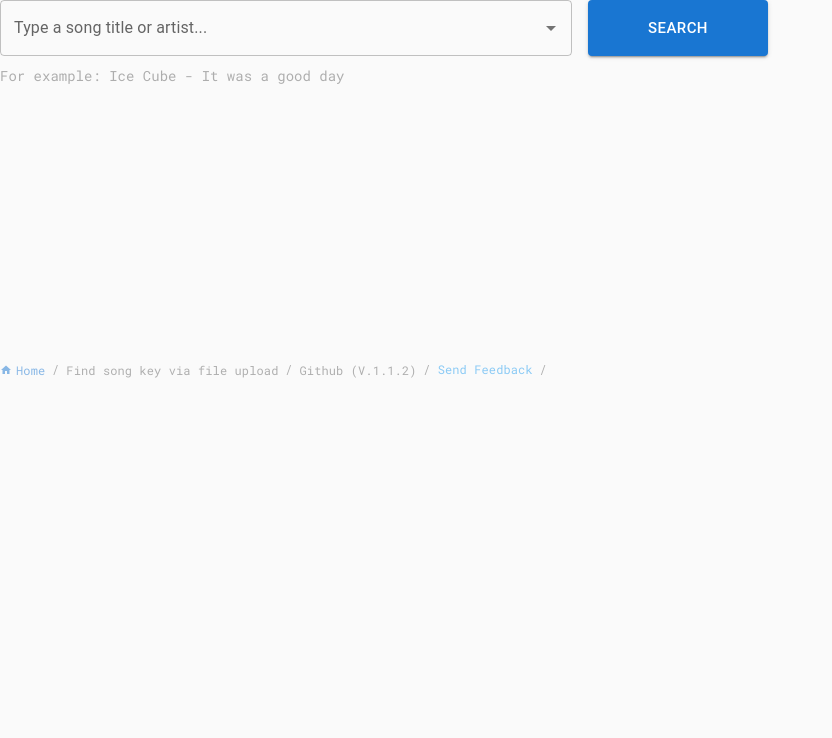
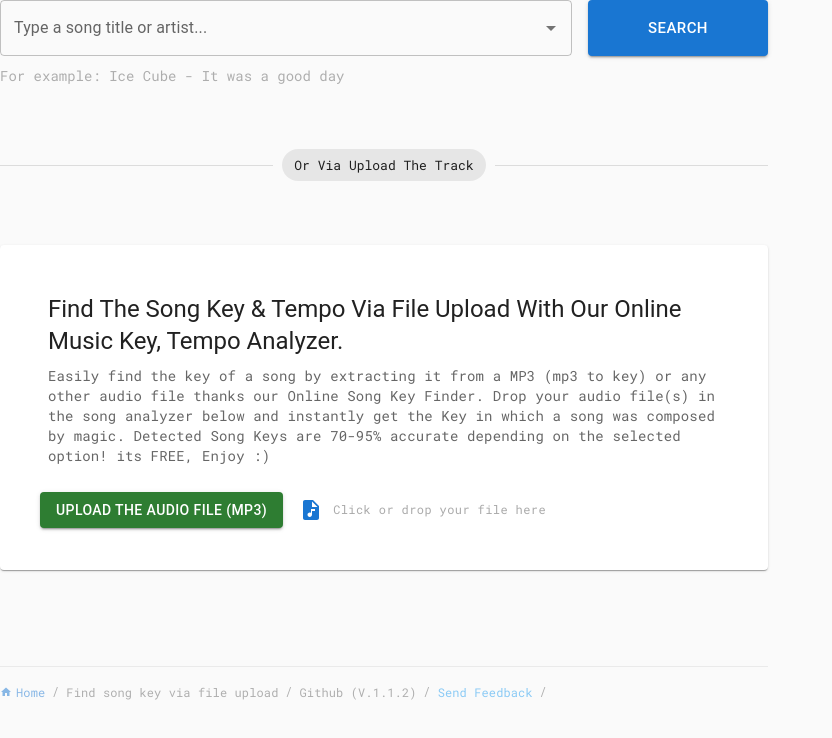
Before and after one commit to vah7id/song-key-bpm-finder-app, a Next.js app: page /components/SearchInput in a window 1280 px wide. Shown: the top 738 px of the page, without its empty margins (0-832 px from the left). Built offline with nearby package versions, Linux system fonts and the light colour scheme.

Commit message:
autocomplete and render the search result has been implemented

```diff
--- a/pages/api/findBpm.js
+++ b/pages/api/findBpm.js
@@ -27,17 +27,9 @@ export default function handler(req, res) {
     spotifyApi.clientCredentialsGrant().then(
         function(data) {
             spotifyApi.setAccessToken(data.body['access_token']);
-            spotifyApi.search(req.query.title, ['track'], { limit : 10, offset : 1 }).then(function(data) {
+            spotifyApi.search(req.query.title, ['track'], { limit : 20, offset : 1 }).then(function(data) {
                 if(!data.body.tracks || data.body.tracks.items.length === 0) {
-                    res.status(200).json({
-                        songKey: -1,
-                        tempo: -1,
-                        duration: "",
-                        artist: "",
-                        title: "",
-                        artwork: "",
-                        spotifyLink: ""
-                    });
+                    res.status(200).json({data: []});
                 }
 
                 const tracks = data.body.tracks.items;
@@ -51,28 +43,17 @@ export default function handler(req, res) {
                             }
                         })
                     }, 500)
-
                 })
 
 
               },
               function(err) {
                 console.log(err)
-                res.status(200).json({
-                    songKey: -1,
-                    tempo: -1,
-                    duration: -1,
-                    mode: -1
-                });
+                res.status(400).json({err: err, data: []});
              });
         },
         function(err) {
-            res.status(200).json({
-                songKey: -1,
-                tempo: -1,
-                duration: -1,
-                mode: -1
-            });
+            res.status(200).json({err: err, data: []});
         });
 
   }
--- a/pages/components/SearchInput.js
+++ b/pages/components/SearchInput.js
@@ -56,7 +56,7 @@ export default function SearchInput() {
         if(!query) {
             return;
         }
-        const title = query.label
+        const title = query
         setIsFetching(true);
         console.log(title)
         if(title === "") {
@@ -175,10 +175,11 @@ export default function SearchInput() {
                         onKeyUp={handleAutoComplete}
                         onKeyDown={(e) => {
                             if(e.keyCode == 13){
+                                console.log(e.target.value)
                                 handleChange(e.target.value)
                              }
                         }}
-                        onChange={(e, value) => handleChange(value)}
+                        onChange={(e, value) => handleChange(value.label)}
                         onPaste={handlePaste}
                         options={autocompleteItems}
                         sx={{ width: '100%' }}
@@ -209,7 +210,7 @@ export default function SearchInput() {
                 </Box>}
 
             </Box>
-            {tracksData && tracksData.length > 0 && <Box sx={{ width: '100%', mt: '25px' }}>
+            {(tracksData && tracksData.length > 0 && features && features.length > 0) && <Box sx={{ width: '100%', mt: '25px' }}>
                     <Grid  container spacing={2}>
                         {tracksData.map((track, index) => {
                             if(!features[index]) {
@@ -218,6 +219,7 @@ export default function SearchInput() {
                             return (<Grid key={track.id} item xs={12}>
                                 <Card sx={{ display: 'flex' }}>
                                 <CardMedia
+                                    className={styles.cardImage}
                                     component="img"
                                     alt={track.artists[0].name+' - '+track.name}
                                     sx={{ width: 200 }}
@@ -225,20 +227,20 @@ export default function SearchInput() {
                                 />
                                 <Box sx={{ width: '100%' ,display: 'flex', flexDirection: 'column' }}>
                                     <CardContent sx={{flex: '1 0 auto', paddingLeft: '24px'}}>
-                                         <Box sx={{ float: 'left' ,width: '60%', padding: '12px' }}>
+                                         <Box className={styles.cardObject}>
                                         <Typography style={{width: '100%'}} gutterBottom variant="h5" component="div">
                                             {track.artists[0].name}
                                         </Typography>
-                                        <Typography style={{width: '100%', display: 'block', margin: '-10px 0 20px 0'}}  sx={{fontSize: '16px', paddingTop: '0'}} variant="caption" color="text.secondary">
+                                        <Typography style={{width: '100%', display: 'block', margin: '-10px 0 30px 0'}}  sx={{fontSize: '16px', paddingTop: '0'}} variant="caption" color="text.secondary">
                                             {track.name}
                                         </Typography>
-                                        <Link target="_blank" href={track.external_urls.spotify}><Button color="success" variant="contained" startIcon={<PlayCircleFilledWhiteIcon />}>
+                                        <Link target="_blank" href={track.external_urls.spotify}><Button color="success" variant="outlined" startIcon={<PlayCircleFilledWhiteIcon />}>
                                             Listen on Spotify
                                         </Button></Link>
                                         </Box>
-                                        <Box sx={{ float: 'right' ,width: '30%', maxWidth: '300px', bgcolor: 'background.paper' }}>
+                                        <Box className={styles.cardOptions} sx={{ bgcolor: 'background.paper' }}>
                                         <nav>
-                                            <List>
+                                            <List sx={{ flex: '1 1 auto' }}>
                                             <ListItem disablePadding>
                                                 <ListItemButton>
                                                 <ListItemIcon>
@@ -275,8 +277,37 @@ export default function SearchInput() {
                 </Grid>
             </Box>}
 
-            <Box sx={{ width: '100%',  paddingTop: '25px', color: '#ccc' }}>
-                <Breadcrumbs sx={{ width: '100%', fontSize: '12px', marginTop: '250px', marginBottom: '12px', opacity: 0.5 }} aria-label="breadcrumb">
+            <Divider sx={{mt: 8}}>
+                <Chip label="Or Via Upload The Track" />
+            </Divider>
+            <Card sx={{ maxWidth: '100%', mt: 8, padding: 4 }}>
+              <CardContent>
+                <Typography gutterBottom variant="h5" component="div">
+                Find The Song Key & Tempo Via File Upload With Our Online Music Key, Tempo Analyzer.
+                </Typography>
+                <Typography variant="body2" color="text.secondary">
+                Easily find the key of a song by extracting it from a MP3 (mp3 to key) or any other audio file thanks our Online Song Key Finder. Drop your audio file(s) in the song analyzer below and instantly get the Key in which a song was composed by magic. Detected Song Keys are 70-95% accurate depending on the selected option! its FREE, Enjoy :)
+                </Typography>
+                </CardContent>
+                <CardActions>
+                <Button color="success" variant="contained" component="label">
+                Upload The Audio File (MP3)
+                    <input hidden accept="image/*" multiple type="file" />
+                </Button>
+                <IconButton color="primary" aria-label="upload picture" component="label">
+                    <input hidden accept="image/*" type="file" />
+                    <AudioFileIcon />
+                    <Typography sx={{paddingLeft: '10px', color: '#aaa'}} variant="caption"> Click or drop your file here</Typography>
+                </IconButton>
+
+            </CardActions>
+            </Card>
+
+            <Divider sx={{mt: 12, opacity: 0.5}}>
+            </Divider>
+            <Box sx={{ width: '100%',  paddingTop: '16px', color: '#ccc' }}>
+
+                <Breadcrumbs sx={{ width: '100%', fontSize: '12px', marginTop: '0px', marginBottom: '12px', opacity: 0.5 }} aria-label="breadcrumb">
                     <Link
                         title="Home"
                         underline="hover"
@@ -310,7 +341,11 @@ export default function SearchInput() {
                     </Link>
                     <a href="https://twitter.com/intent/tweet?screen_name=songkeybpmfinder-app&ref_src=twsrc%5Etfw" style={{color: '#1d9bf0'}} data-show-count="false">Send Feedback</a><script async src="https://platform.twitter.com/widgets.js"></script>
                 </Breadcrumbs>
+
+
                 </Box>
+
+
                 <Snackbar anchorOrigin={{ vertical: 'top', horizontal: 'center' }} open={openSnackbar} autoHideDuration={5000} onClose={handleSnackbarClose}>
                     <Alert onClose={handleSnackbarClose} severity={notification.type || 'error'} sx={{ width: '100%' }}>
                         {notification.message || ''}
--- a/pages/index.js
+++ b/pages/index.js
@@ -6,6 +6,8 @@ import SearchInput from './components/SearchInput'
 import { gtag, install } from 'ga-gtag';
 import { useEffect } from 'react'
 import Image from 'next/image'
+import { PianoOutlined } from '@mui/icons-material';
+
 export default function Home() {
   useEffect(() => {
     install('G-CS3ZP0C44M');
@@ -47,6 +49,7 @@ export default function Home() {
       <main lang="en" className={styles.main}>
 
         <h1 className={styles.title}>
+          <PianoOutlined color="primary" sx={{fontSize: '42px', verticalAlign: 'middle', margin: '-5px 10px 0 0'}} />
           <Link title="homepage" href="/">SONG-KEY-BPM FINDER</Link>
         </h1>
         <Typography variant="h2" style={{ fontSize: '0.85rem', lineHeight: '20px', opacity: '0.4', textAlign: 'center', margin: '16px 0 40px 0' }}>
--- a/styles/Home.module.css
+++ b/styles/Home.module.css
@@ -56,6 +56,18 @@
 .title a:active {
   text-decoration: underline;
 }
+
+.cardOptions {
+  width: 40% !important;
+   display: flex
+}
+
+.cardObject {
+  float: left !important;
+  width: 60% !important;
+  padding: 12px;
+}
+
 .artwork {
   max-width: 150px;
   min-width: 150px;
@@ -180,7 +192,6 @@
     flex-direction: column;
   }
 
-
 }
 
 @media (max-width: 768px) {
@@ -189,7 +200,16 @@
     margin-bottom: 20px !important;
     width: 100% !important;
   }
+  .cardImage {
+    display: none !important
+  }
   .artwork {
     display: none !important;
   }
+  .cardObject {
+    width: 100% !important;
+  }
+  .cardOptions {
+    width: 100% !important;
+  }
 }
--- a/styles/globals.css
+++ b/styles/globals.css
@@ -10,7 +10,7 @@ body {
 a {
   color: inherit;
   font-family: 'Roboto Mono', monospace !important;
-  text-decoration: none;
+  text-decoration: none !important;
 }
 
 h1,h2,h4,h6,p,span {
```
